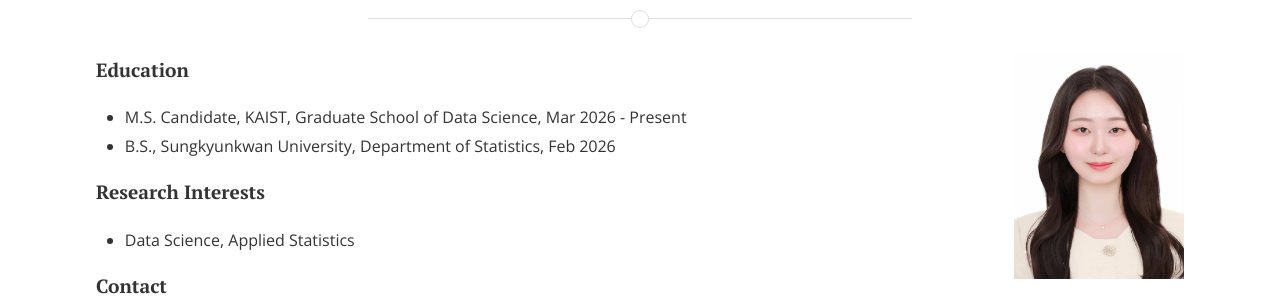
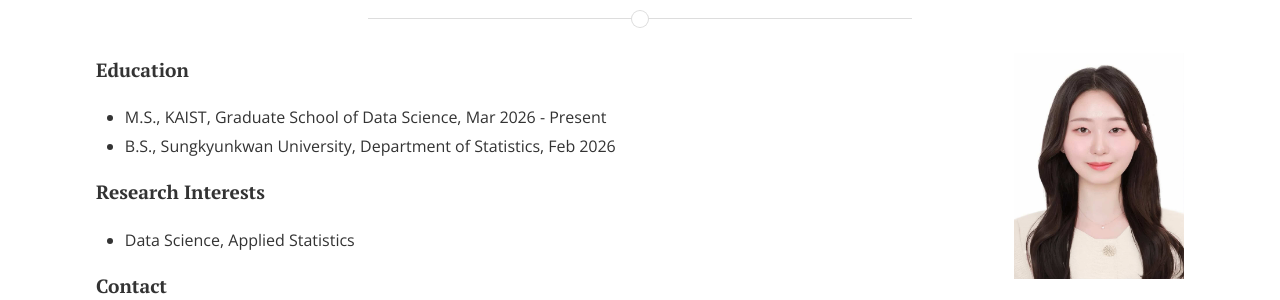
Before and after one commit to CSDlab-KAIST/csdlab-kaist.github.io, a Jekyll site: the page built from people/yeowon.html, in a window 1280 px wide. Shown: the part 162-462 px from the top of the page. Built offline with Jekyll 4.4.1, drawn with Linux system fonts in a browser that asks for light colours; nearby versions of some CDN libraries.

Commit message:
Update yeowon.html

```diff
--- a/people/yeowon.html
+++ b/people/yeowon.html
@@ -13,7 +13,7 @@ title: Yeowon Yun
 
 <h4>Education</h4>
 <ul>
-  <li>M.S. Candidate, KAIST, Graduate School of Data Science, Mar 2026 - Present</li>
+  <li>M.S., KAIST, Graduate School of Data Science, Mar 2026 - Present</li>
   <li>B.S., Sungkyunkwan University, Department of Statistics, Feb 2026</li>
 </ul>
 
```
